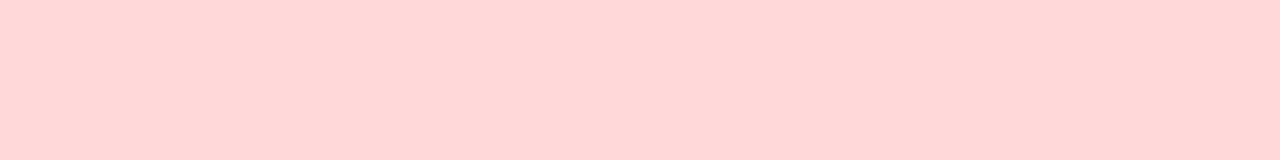
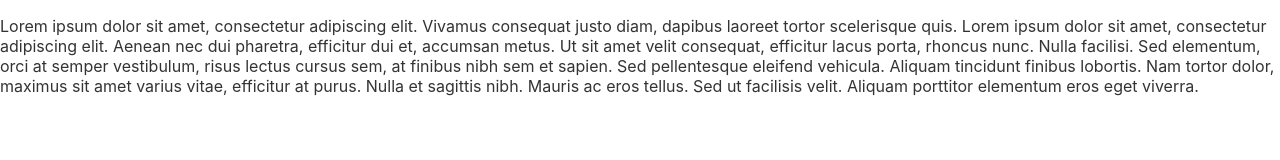
Before and after one commit to mjcampagna/webpack-exploration, a website built with webpack: page src/index.html in a window 1280 px wide. Built offline with nearby package versions, Linux system fonts and the light colour scheme.

Commit message:
Revisions, corrections, additional CSS (because CSS is fun)

```diff
--- a/src/index.html
+++ b/src/index.html
@@ -10,6 +10,8 @@
 
   </head>
   <body>
-
+    <div>
+      <p>Lorem ipsum dolor sit amet, consectetur adipiscing elit. Vivamus consequat justo diam, dapibus laoreet tortor scelerisque quis. Lorem ipsum dolor sit amet, consectetur adipiscing elit. Aenean nec dui pharetra, efficitur dui et, accumsan metus. Ut sit amet velit consequat, efficitur lacus porta, rhoncus nunc. Nulla facilisi. Sed elementum, orci at semper vestibulum, risus lectus cursus sem, at finibus nibh sem et sapien. Sed pellentesque eleifend vehicula. Aliquam tincidunt finibus lobortis. Nam tortor dolor, maximus sit amet varius vitae, efficitur at purus. Nulla et sagittis nibh. Mauris ac eros tellus. Sed ut facilisis velit. Aliquam porttitor elementum eros eget viverra.</p>
+    </div>
   </body>
 </html>
--- a/src/style.css
+++ b/src/style.css
@@ -1,3 +1,15 @@
+html {
+  background: #fff;
+  color: #333;
+  font-family: -apple-system, BlinkMacSystemFont, 'Segoe UI', Roboto, Oxygen, Ubuntu, Cantarell, 'Open Sans', 'Helvetica Neue', sans-serif;
+  font-size: 16px;
+  height: 100%;
+  text-rendering: optimizelegibility;
+  -ms-touch-action: manipulation;
+      touch-action: manipulation; /* remove 300ms delay in some browsers */
+}
+
 body {
-  background-color: rgba(255,0,0,0.15);
+  margin: 0;
+  height: 100%;
 }
```
Also changed, not shown: README.md.
